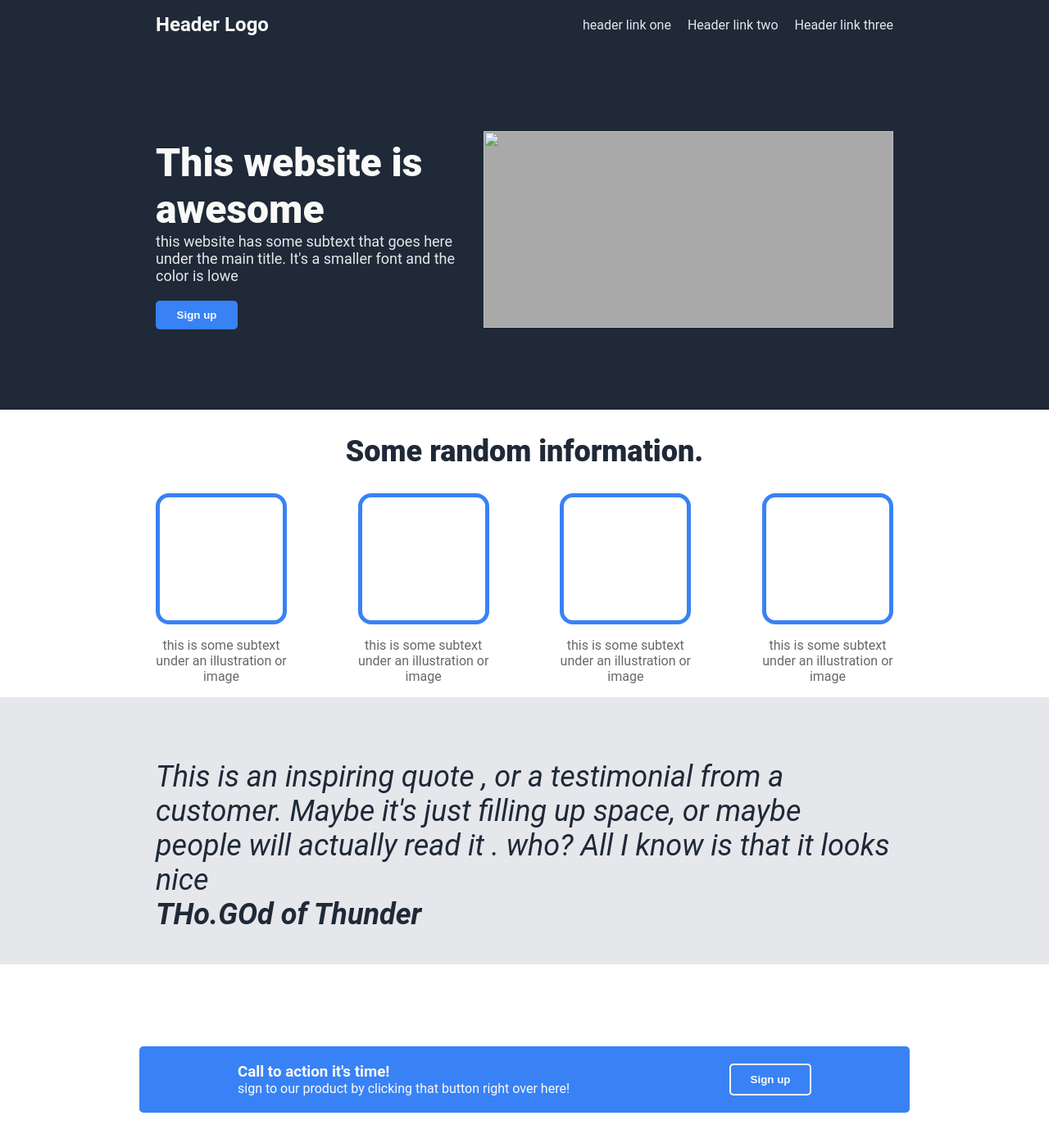
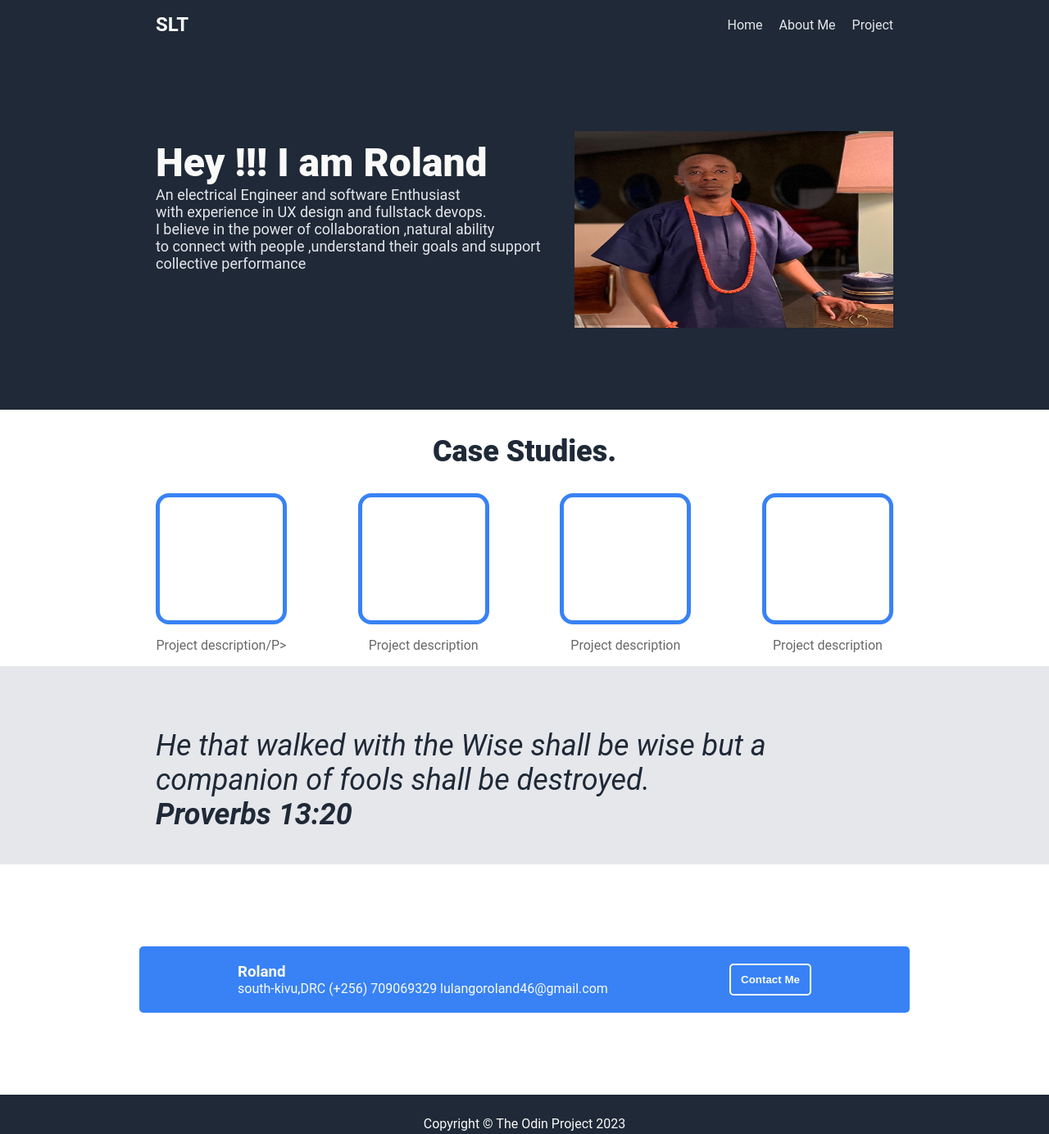
Before and after one commit to rolandslt/Landing-Page, a plain HTML site: page index.html in a window 1280 px wide. Shown: the top 1384 px of the page at 82% size. Drawn offline with Linux system fonts and the light colour scheme.

Commit message:
finish my project and push it back to github

```diff
--- a/index.html
+++ b/index.html
@@ -9,22 +9,24 @@
 <body>
     <div class="hero">
         <div class="header">
-            <h1>Header Logo</h1>
+            <h1>SLT</h1>
             <ul>
-                <li><a href="">header link one</a></li>
-                <li><a href="">Header link two</a></li>
-                <li><a href="">Header link three</a></li>
+                <li><a href="">Home</a></li>
+                <li><a href="">About Me</a></li>
+                <li><a href="">Project</a></li>
             </ul>
         </div>
         <div class="container">
             <div class="text">
-            <h1>This website is awesome</h1>
-            <p>this website has some subtext that goes here under
-                the main title. It's a smaller font and the color is lowe
+            <h1>Hey !!! I am Roland </h1>
+            <p>An electrical Engineer  and software Enthusiast<br>
+                with experience in UX design and fullstack devops.<br>
+                I believe in the power of collaboration ,natural ability <br>
+                to connect with people ,understand their goals and support collective performance
             </p>
-            <button>Sign up</button>
+
             </div>
-            <img src="" alt="">
+            <img src="./image/dp.jpeg" alt="Roland profile image">
 
             </div>
         </div>
@@ -32,31 +34,27 @@
 
 
     <div class="info">
-        <h1>Some random information.</h1>
+        <h1>Case Studies.</h1>
 
             <ul>
                 <li>
                     <div class="placeholder"></div>
-                    <P class="paragraph">this is some subtext under
-                        an illustration or image</P>
+                    <P class="paragraph">Project description/P>
                 </li>
                 <li>
                     <div class="placeholder">
                     </div>
-                    <P class="paragraph">this is some subtext under
-                        an illustration or image</P>
+                    <P class="paragraph">Project description</P>
                 </li>
                 <li>
                     <div class="placeholder">
                     </div>
-                    <P class="paragraph">this is some subtext under
-                        an illustration or image</P>
+                    <P class="paragraph">Project description</P>
                 </li>
                 <li>
                     <div class="placeholder">
                     </div>
-                    <P class="paragraph">this is some subtext under
-                        an illustration or image</P>
+                    <P class="paragraph">Project description</P>
                 </li>
             </ul>
 
@@ -64,10 +62,9 @@
         </ul>
     </div>
     <div class="quote">
-        <p>This is an inspiring quote , or a testimonial from a customer.
-            Maybe it's just filling up space, or maybe people will actually read it .
-            who? All I know is that it looks nice
-                                                   <br><strong>THo.GOd of Thunder</strong>
+        <p>He that walked with the Wise shall be wise
+            but a companion of fools shall be destroyed.
+            <br><strong>Proverbs 13:20</strong>
         </p>
 
 
@@ -75,10 +72,12 @@
     </div>
     <div class="action">
         <div class="action-image">
-        <h3 class="sign">Call to action it's time!</h3>
-        <p class="sign">sign to our product by clicking that button right over here!</p>
+        <h3 class="sign">Roland</h3>
+        <p class="sign">south-kivu,DRC
+                    (+256) 709069329
+                    lulangoroland46@gmail.com</p>
         </div>
-        <button>Sign up</button>
+        <button>Contact Me</button>
     </div>
     <div class="footer">
         <p>Copyright © The Odin Project 2023 </p>
--- a/style.css
+++ b/style.css
@@ -38,16 +38,7 @@ a{
     text-decoration: none;
     color:hsl(220, 13%, 91%);
 }
-button{
-    background-color: #3882F6;
-    color: #f9faf9;
-    border: none;
-    padding: 10px 20px;
-    border-radius: 5px;
-    cursor: pointer;
-    width: 100px;
-    font-weight: bold;
-}
+
 img{
     width: 500px;
     height: 240px;
@@ -137,7 +128,14 @@ strong{
     margin-left:100px
 
 }
-.action button{
+button{
+    background-color: #3882F6;
+    color: #f9faf9;
+    padding: 10px 10px;
+    border-radius: 5px;
+    cursor: pointer;
+    width: 100px;
+    font-weight: bold;
     border: 2px solid #f9faf8;
     margin-right: 100px;
 }
```
Also changed, not shown: image/dp.jpeg (added), image/logo.jpeg (added), 1 other file.
